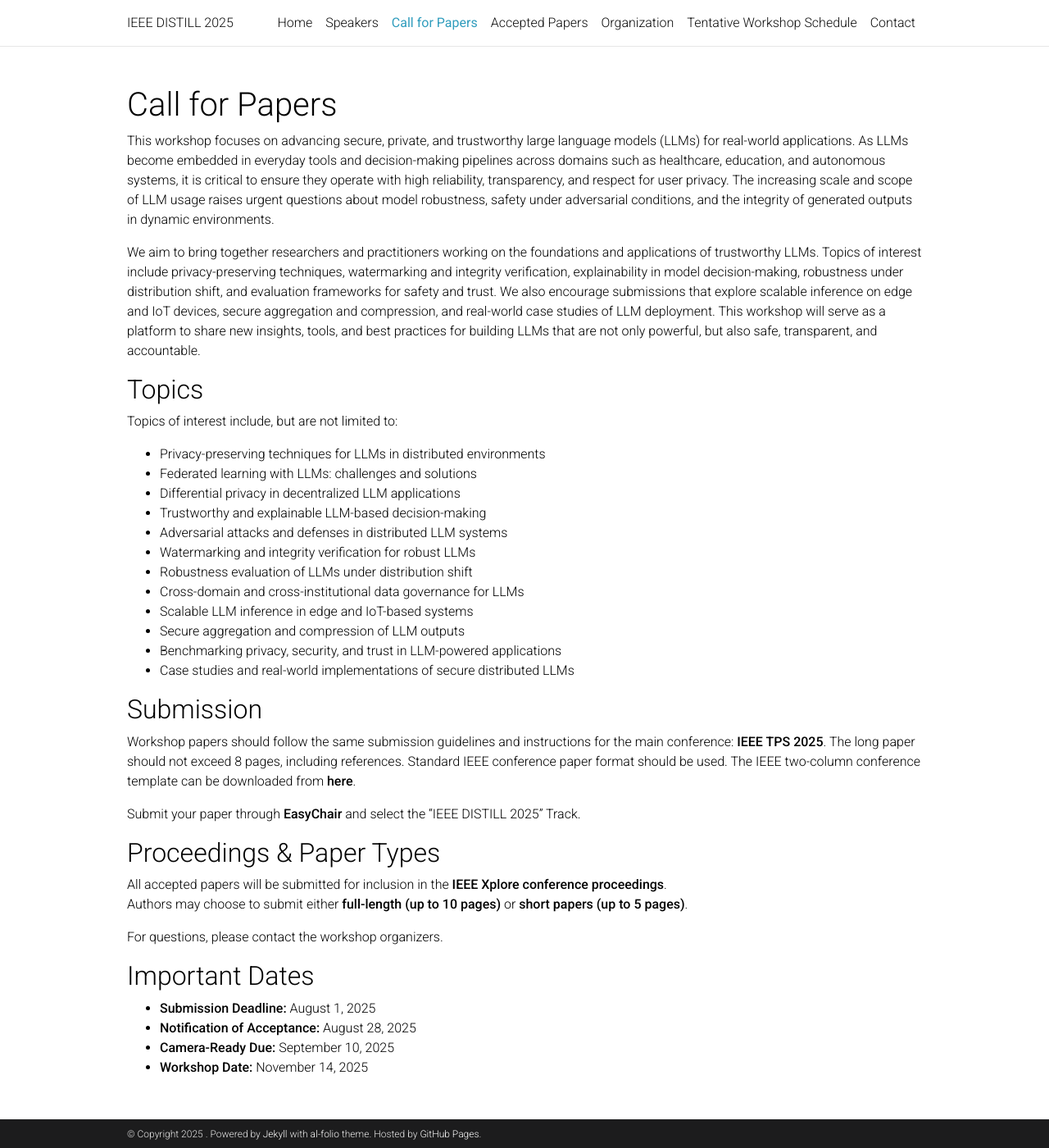
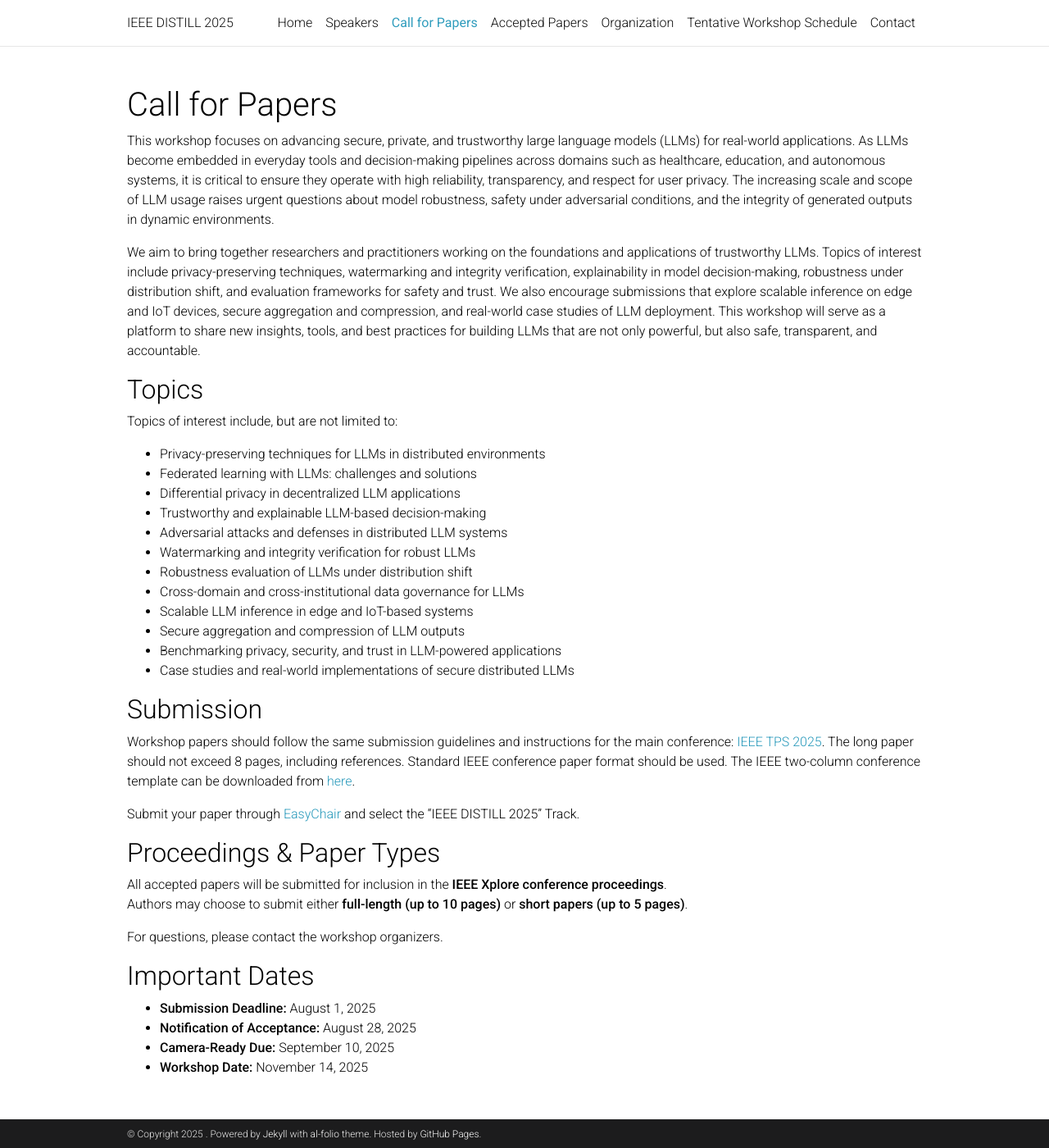
Before and after one commit to ieeedistill/ieeedistill.github.io, a Jekyll site: the page built from _pages/call_for_paper.md, in a window 1280 px wide and 1400 px high. Shown: the whole window at 82% size. Built offline with Jekyll 4.4.1, drawn with Linux system fonts in a browser that asks for light colours; comment, search, counter and statistics services are not loaded; a style sheet for code colours, icons or effects is not loaded.

```diff
--- a/_pages/call_for_paper.md
+++ b/_pages/call_for_paper.md
@@ -32,9 +32,9 @@ Topics of interest include, but are not limited to:
 
 
 ## Submission
-Workshop papers should follow the same submission guidelines and instructions for the main conference: [**IEEE TPS 2025**](https://www.sis.pitt.edu/lersais/conference/tps/2025/). The long paper should not exceed 8 pages, including references. Standard IEEE conference paper format should be used. The IEEE two-column conference template can be downloaded from [**here**](https://www.ieee.org/conferences/publishing/templates).
+Workshop papers should follow the same submission guidelines and instructions for the main conference: [IEEE TPS 2025](https://www.sis.pitt.edu/lersais/conference/tps/2025/). The long paper should not exceed 8 pages, including references. Standard IEEE conference paper format should be used. The IEEE two-column conference template can be downloaded from [here](https://www.ieee.org/conferences/publishing/templates).
 
-Submit your paper through [**EasyChair**](https://easychair.org/account2/signin?l=7661155834746278132) and select the "IEEE DISTILL 2025" Track.
+Submit your paper through [EasyChair](https://easychair.org/account2/signin?l=7661155834746278132) and select the "IEEE DISTILL 2025" Track.
 
 ## Proceedings & Paper Types
 
```
